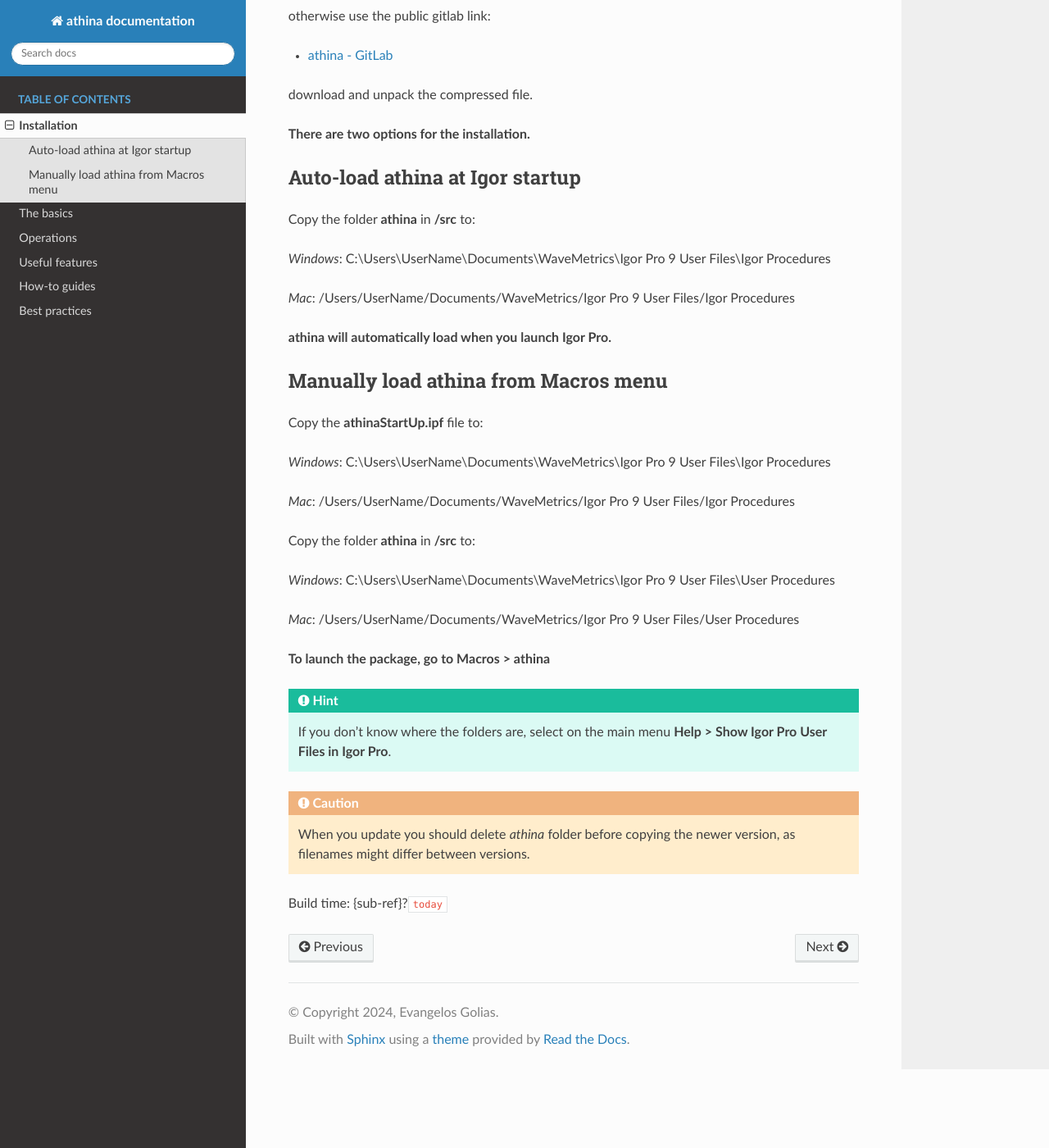
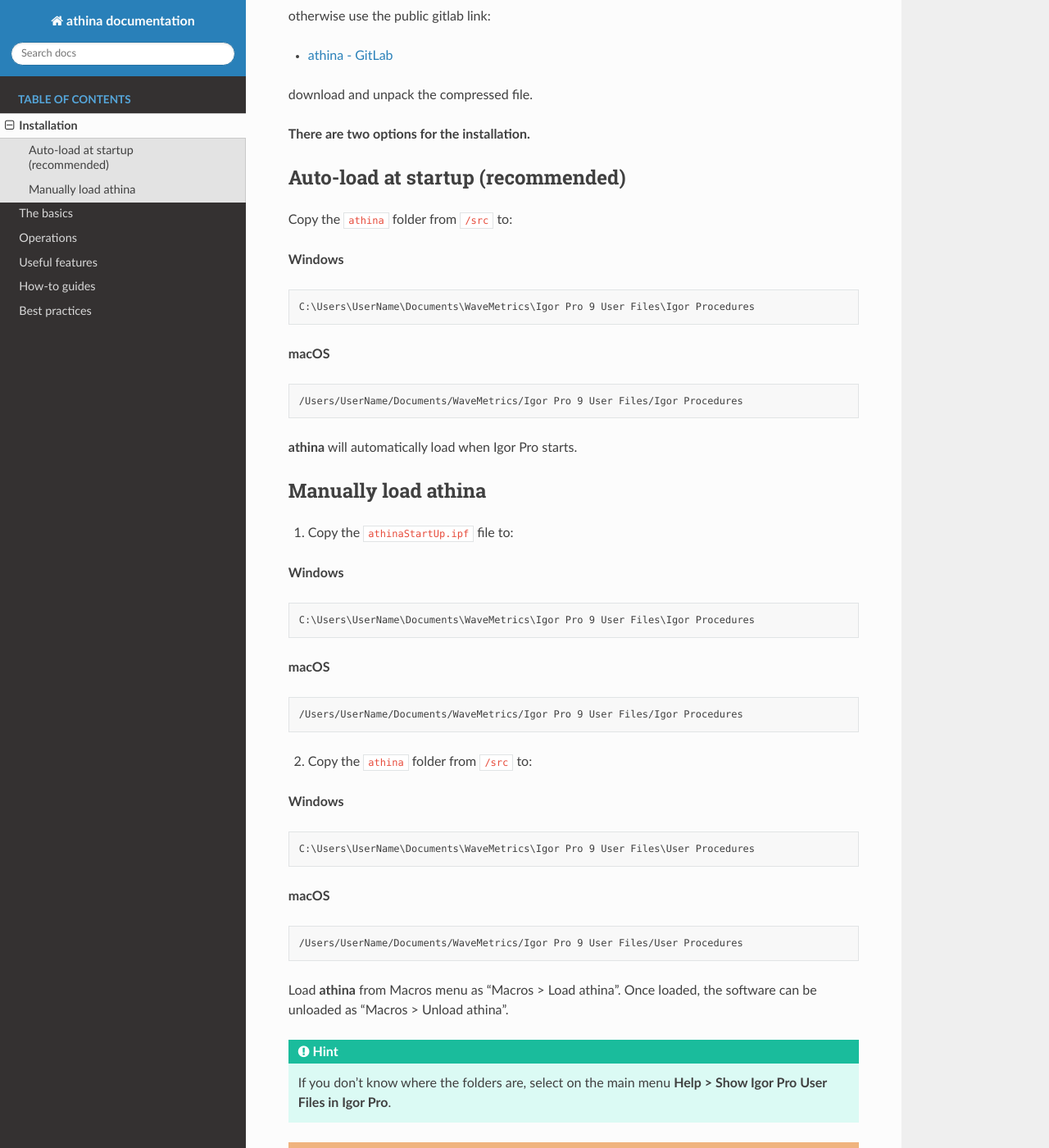
Before and after one commit to evangelosgolias/athina, a Sphinx documentation site: the page built from doc/source/files/installation.md, in a window 1280 px wide and 1400 px high, scrolled down 248 px. Shown: the whole window at 82% size. Built offline with Sphinx 7.4.7 and the Read the Docs theme 3.1.0, drawn with Linux system fonts in a browser that asks for light colours.

Commit message:
doc updates

````diff
--- a/doc/source/files/installation.md
+++ b/doc/source/files/installation.md
@@ -12,38 +12,48 @@
 
 **There are two options for the installation.**
 
-## Auto-load athina at Igor startup
+## Auto-load at startup (recommended)
 
-Copy the folder **athina** in **/src** to:
+Copy the `athina` folder from `/src` to:
 
-*Windows*:
-C:\Users\UserName\Documents\WaveMetrics\Igor Pro 9 User Files\Igor Procedures
+**Windows**
 
-*Mac*:
-/Users/UserName/Documents/WaveMetrics/Igor Pro 9 User Files/Igor Procedures
+    C:\Users\UserName\Documents\WaveMetrics\Igor Pro 9 User Files\Igor Procedures
 
-**athina will automatically load when you launch Igor Pro.**
+**macOS**
+
+    /Users/UserName/Documents/WaveMetrics/Igor Pro 9 User Files/Igor Procedures
 
 
-## Manually load athina from Macros menu
+**athina** will automatically load when Igor Pro
+starts.
 
-Copy the **athinaStartUp.ipf** file to:
 
-*Windows*:
-C:\Users\UserName\Documents\WaveMetrics\Igor Pro 9 User Files\Igor Procedures
+## Manually load athina
 
-*Mac*:
-/Users/UserName/Documents/WaveMetrics/Igor Pro 9 User Files/Igor Procedures
+1.  Copy the `athinaStartUp.ipf` file to:
 
-Copy the folder **athina** in **/src** to:
+**Windows**
 
-*Windows*:
-C:\Users\UserName\Documents\WaveMetrics\Igor Pro 9 User Files\User Procedures
+    C:\Users\UserName\Documents\WaveMetrics\Igor Pro 9 User Files\Igor Procedures
 
-*Mac*:
-/Users/UserName/Documents/WaveMetrics/Igor Pro 9 User Files/User Procedures
+**macOS**
 
-**To launch the package, go to Macros > athina**
+    /Users/UserName/Documents/WaveMetrics/Igor Pro 9 User Files/Igor Procedures
+
+2.  Copy the `athina` folder from `/src` to:
+
+**Windows**
+
+    C:\Users\UserName\Documents\WaveMetrics\Igor Pro 9 User Files\User Procedures
+
+**macOS**
+
+    /Users/UserName/Documents/WaveMetrics/Igor Pro 9 User Files/User Procedures
+
+Load **athina** from Macros menu as "Macros > Load athina".
+Once loaded, the software can be unloaded as "Macros > Unload athina".
+
 
 ```{hint}
 If you don't know where the folders are, select on the main menu **Help > Show Igor Pro User Files in Igor Pro**.
````
Also changed, not shown: doc/source/files/howto.md (+3 -2 lines), doc/source/files/operations.md (+1 -19 lines), doc/source/files/thebasics.md (+3 -12 lines), doc/source/files/media/importData.png, doc/source/files/media/import_entries.png (deleted), doc/source/files/media/setMarqueeForDriftCorrection.png (deleted), 2 other files.
